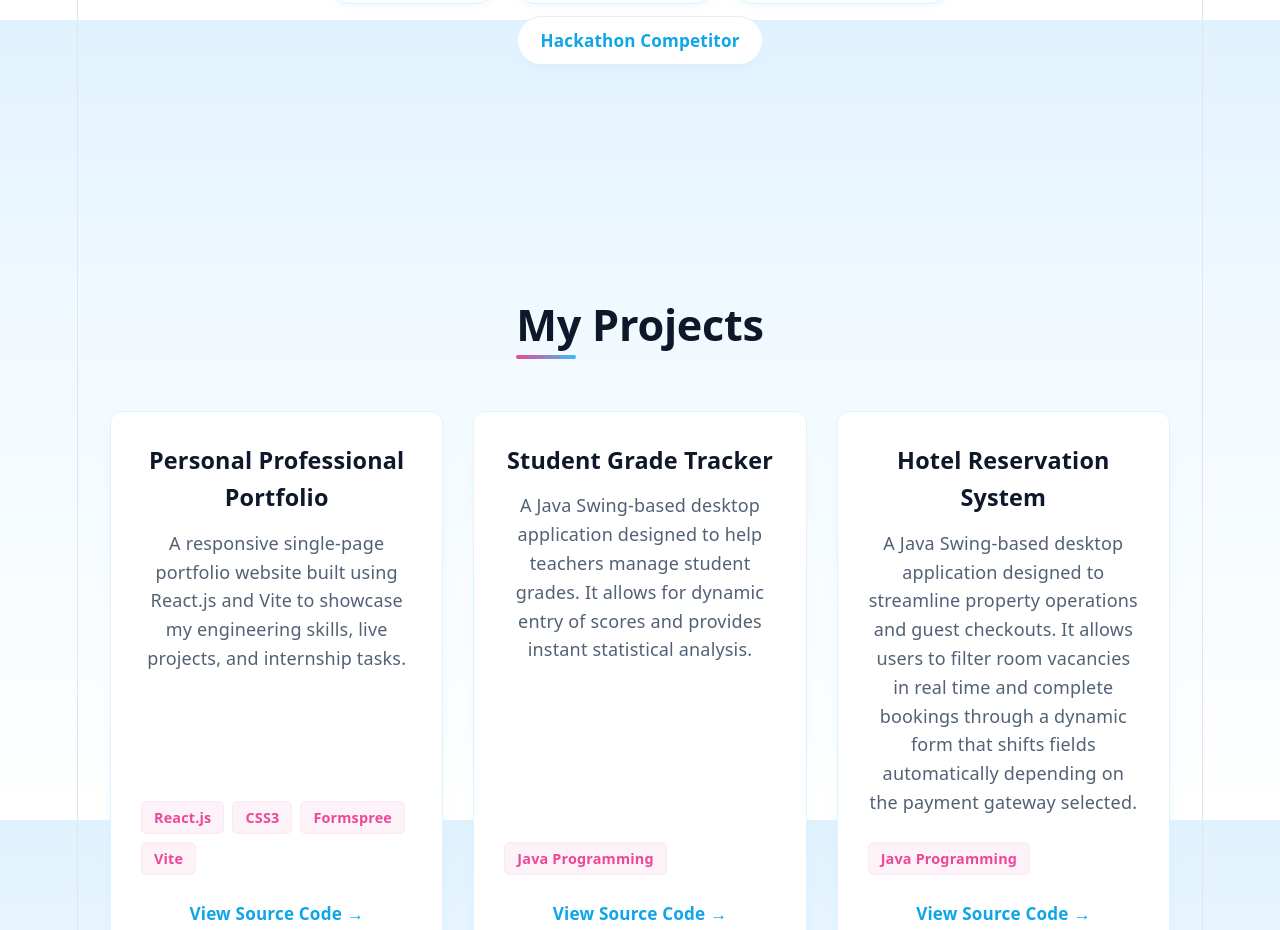
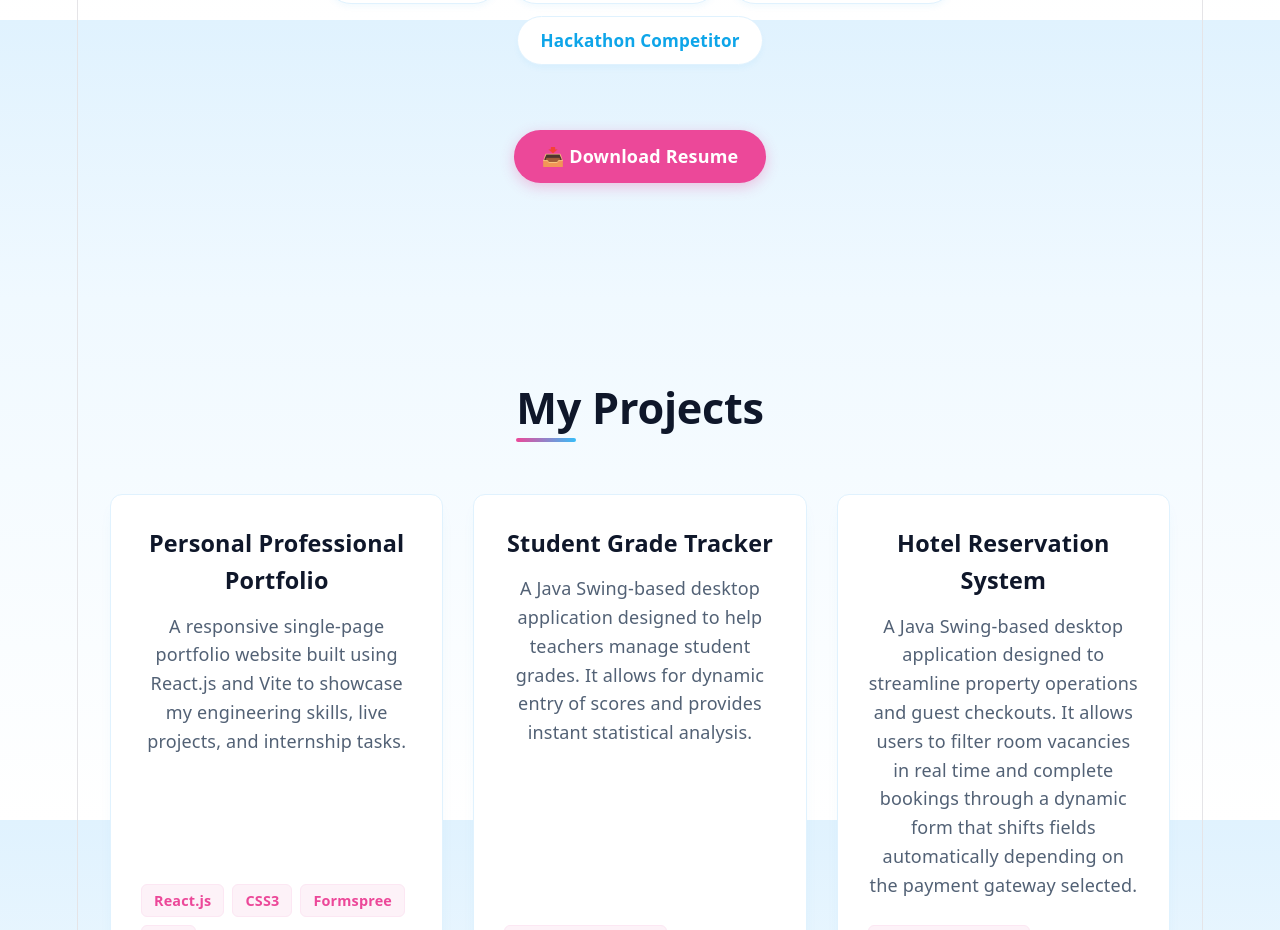
Before and after one commit to GuruvaniRohithKumar/FUTURE_FS_01, a React (Vite) app: page / in a window 1280 px wide. Shown: the part 2380-3310 px from the top of the page. Built offline with nearby package versions, Linux system fonts and the light colour scheme.

Commit message:
feat: position resume download link immediately below about section

```diff
--- a/src/components/About.jsx
+++ b/src/components/About.jsx
@@ -106,6 +106,28 @@ const About = () => {
           </div>
         ))}
       </div>
+      {/* Button placed at the very bottom interior of About section */}
+    <div style={{ marginTop: '30px', textAlign: 'center' }}>
+      <a
+        href="/Confirm.pdf"
+        download="Guruvani_Rohith_Kumar_Resume.pdf"
+        style={{
+          textDecoration: 'none',
+          display: 'inline-flex',
+          alignItems: 'center',
+          gap: '8px',
+          padding: '12px 28px',
+          borderRadius: '30px',
+          fontWeight: '700',
+          backgroundColor: '#ec4899',
+          color: '#ffffff',
+          border: 'none',
+          boxShadow: '0 4px 14px rgba(236, 72, 153, 0.3)'
+        }}
+      >
+        📥 Download Resume
+      </a>
+    </div>
     </section>
   );
 };
```
